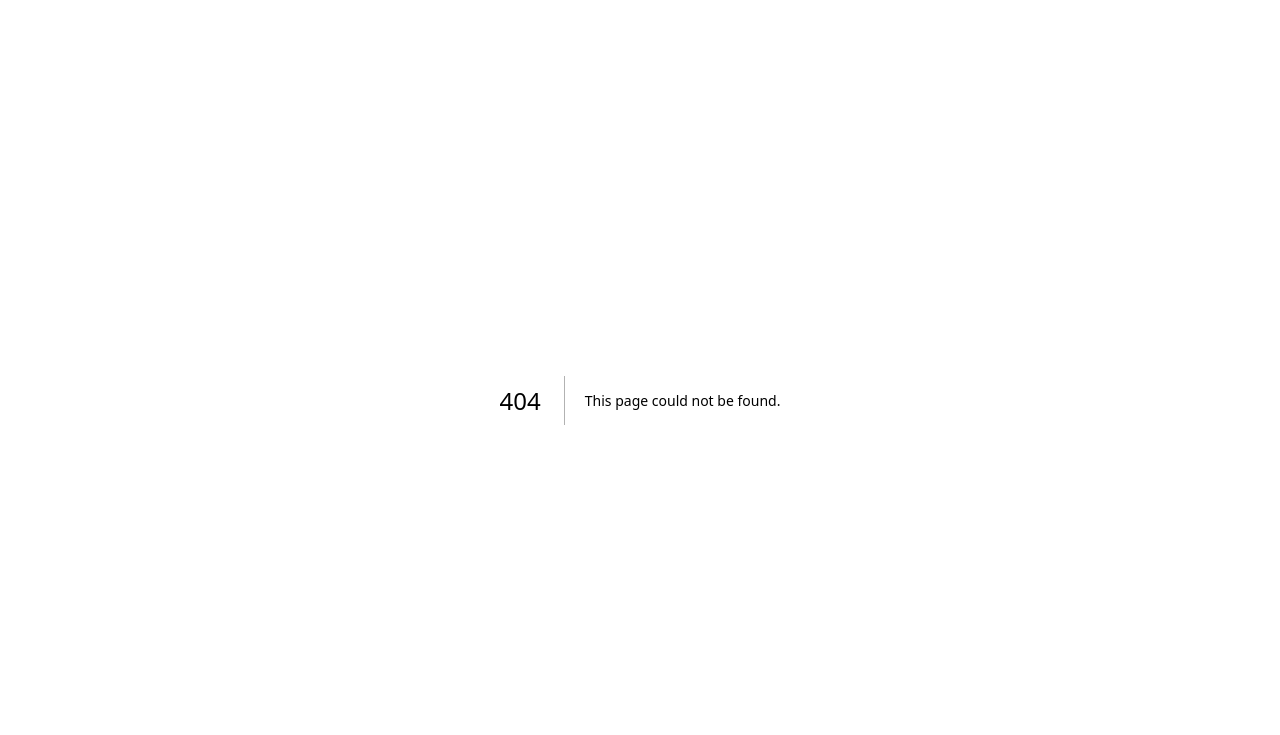
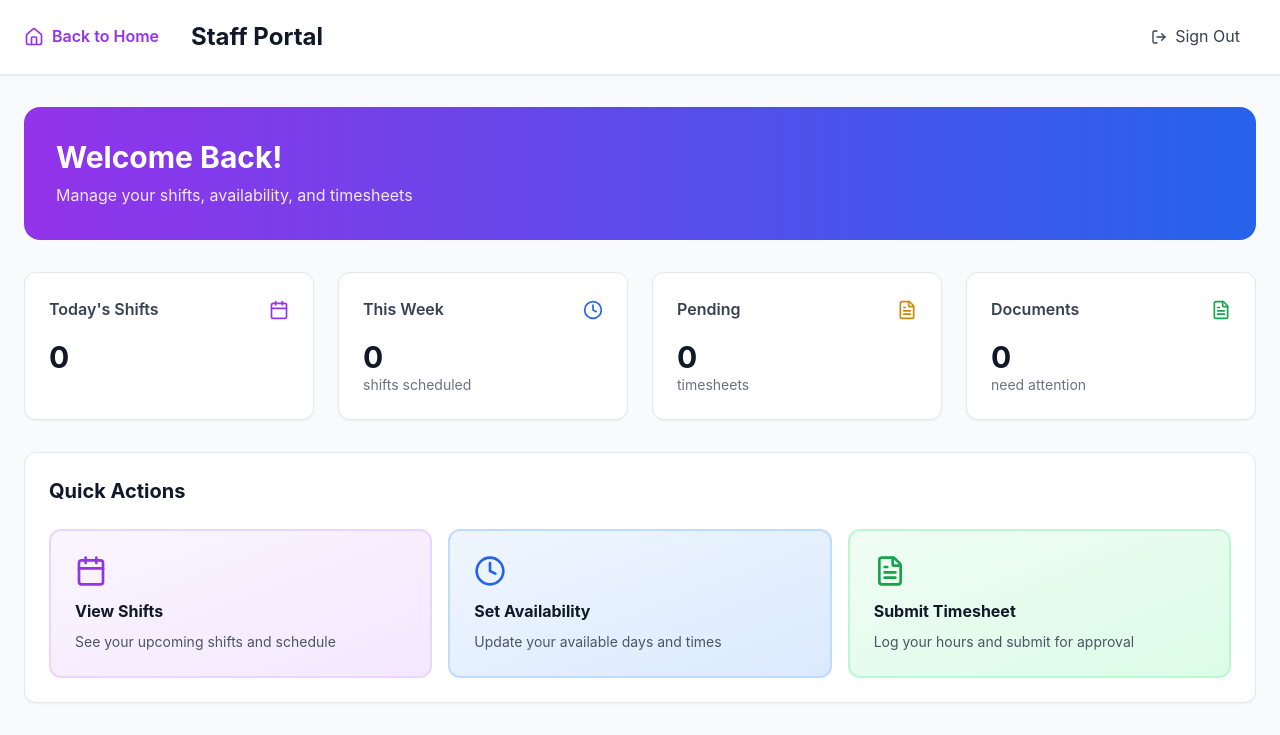
Before and after one commit to JohnOkenyi/homelyhealth-care-website, a Next.js app: page /staff in a window 1280 px wide. Before the commit this address had no page. Shown: the top 735 px of the page. Built offline with nearby package versions, Linux system fonts and the light colour scheme.

Commit message:
Add Staff Portal dashboard with stats and quick actions - Phase 1

```diff
--- /dev/null
+++ b/src/app/staff/page.tsx
@@ -0,0 +1,105 @@
+'use client';
+import Link from 'next/link';
+import { Calendar, Clock, FileText, Settings, Home, LogOut } from 'lucide-react';
+
+export default function StaffPortal() {
+  return (
+    <div className="min-h-screen bg-gray-50">
+      {/* Navigation */}
+      <nav className="bg-white shadow-sm border-b">
+        <div className="container mx-auto px-6 py-4">
+          <div className="flex items-center justify-between">
+            <div className="flex items-center space-x-8">
+              <Link href="/" className="flex items-center space-x-2 text-purple-600 hover:text-purple-700">
+                <Home className="w-5 h-5" />
+                <span className="font-semibold">Back to Home</span>
+              </Link>
+              <h1 className="text-2xl font-bold text-gray-900">Staff Portal</h1>
+            </div>
+            <button className="flex items-center gap-2 px-4 py-2 text-gray-700 hover:text-purple-600 transition">
+              <LogOut className="w-4 h-4" />
+              <span>Sign Out</span>
+            </button>
+          </div>
+        </div>
+      </nav>
+
+      <div className="container mx-auto px-6 py-8">
+        {/* Welcome Section */}
+        <div className="bg-gradient-to-r from-purple-600 to-blue-600 rounded-2xl p-8 text-white mb-8">
+          <h2 className="text-3xl font-bold mb-2">Welcome Back!</h2>
+          <p className="text-purple-100">Manage your shifts, availability, and timesheets</p>
+        </div>
+
+        {/* Stats Cards */}
+        <div className="grid md:grid-cols-4 gap-6 mb-8">
+          <div className="bg-white rounded-xl p-6 shadow-sm border border-gray-200">
+            <div className="flex items-center justify-between mb-4">
+              <h3 className="font-semibold text-gray-700">Today's Shifts</h3>
+              <Calendar className="w-5 h-5 text-purple-600" />
+            </div>
+            <p className="text-3xl font-bold text-gray-900">0</p>
+          </div>
+          <div className="bg-white rounded-xl p-6 shadow-sm border border-gray-200">
+            <div className="flex items-center justify-between mb-4">
+              <h3 className="font-semibold text-gray-700">This Week</h3>
+              <Clock className="w-5 h-5 text-blue-600" />
+            </div>
+            <p className="text-3xl font-bold text-gray-900">0</p>
+            <p className="text-sm text-gray-500">shifts scheduled</p>
+          </div>
+          <div className="bg-white rounded-xl p-6 shadow-sm border border-gray-200">
+            <div className="flex items-center justify-between mb-4">
+              <h3 className="font-semibold text-gray-700">Pending</h3>
+              <FileText className="w-5 h-5 text-yellow-600" />
+            </div>
+            <p className="text-3xl font-bold text-gray-900">0</p>
+            <p className="text-sm text-gray-500">timesheets</p>
+          </div>
+          <div className="bg-white rounded-xl p-6 shadow-sm border border-gray-200">
+            <div className="flex items-center justify-between mb-4">
+              <h3 className="font-semibold text-gray-700">Documents</h3>
+              <FileText className="w-5 h-5 text-green-600" />
+            </div>
+            <p className="text-3xl font-bold text-gray-900">0</p>
+            <p className="text-sm text-gray-500">need attention</p>
+          </div>
+        </div>
+
+        {/* Quick Actions */}
+        <div className="bg-white rounded-xl p-6 shadow-sm border border-gray-200 mb-8">
+          <h2 className="text-xl font-bold text-gray-900 mb-6">Quick Actions</h2>
+          <div className="grid md:grid-cols-3 gap-4">
+            <Link href="/staff/shifts" className="p-6 bg-gradient-to-br from-purple-50 to-purple-100 rounded-xl hover:shadow-md transition border-2 border-purple-200 hover:border-purple-300">
+              <Calendar className="w-8 h-8 text-purple-600 mb-3" />
+              <h3 className="font-bold text-gray-900 mb-2">View Shifts</h3>
+              <p className="text-sm text-gray-600">See your upcoming shifts and schedule</p>
+            </Link>
+            <Link href="/staff/availability" className="p-6 bg-gradient-to-br from-blue-50 to-blue-100 rounded-xl hover:shadow-md transition border-2 border-blue-200 hover:border-blue-300">
+              <Clock className="w-8 h-8 text-blue-600 mb-3" />
+              <h3 className="font-bold text-gray-900 mb-2">Set Availability</h3>
+              <p className="text-sm text-gray-600">Update your available days and times</p>
+            </Link>
+            <Link href="/staff/timesheets" className="p-6 bg-gradient-to-br from-green-50 to-green-100 rounded-xl hover:shadow-md transition border-2 border-green-200 hover:border-green-300">
+              <FileText className="w-8 h-8 text-green-600 mb-3" />
+              <h3 className="font-bold text-gray-900 mb-2">Submit Timesheet</h3>
+              <p className="text-sm text-gray-600">Log your hours and submit for approval</p>
+            </Link>
+          </div>
+        </div>
+
+        {/* Upcoming Shifts Section */}
+        <div className="bg-white rounded-xl p-6 shadow-sm border border-gray-200">
+          <h2 className="text-xl font-bold text-gray-900 mb-4">Upcoming Shifts</h2>
+          <div className="text-center py-12">
+            <Calendar className="w-16 h-16 text-gray-300 mx-auto mb-4" />
+            <p className="text-gray-500 mb-4">No upcoming shifts scheduled</p>
+            <Link href="/staff/shifts" className="inline-block px-6 py-2 bg-purple-600 text-white rounded-lg hover:bg-purple-700 transition">
+              View All Shifts
+            </Link>
+          </div>
+        </div>
+      </div>
+    </div>
+  );
+}
```
